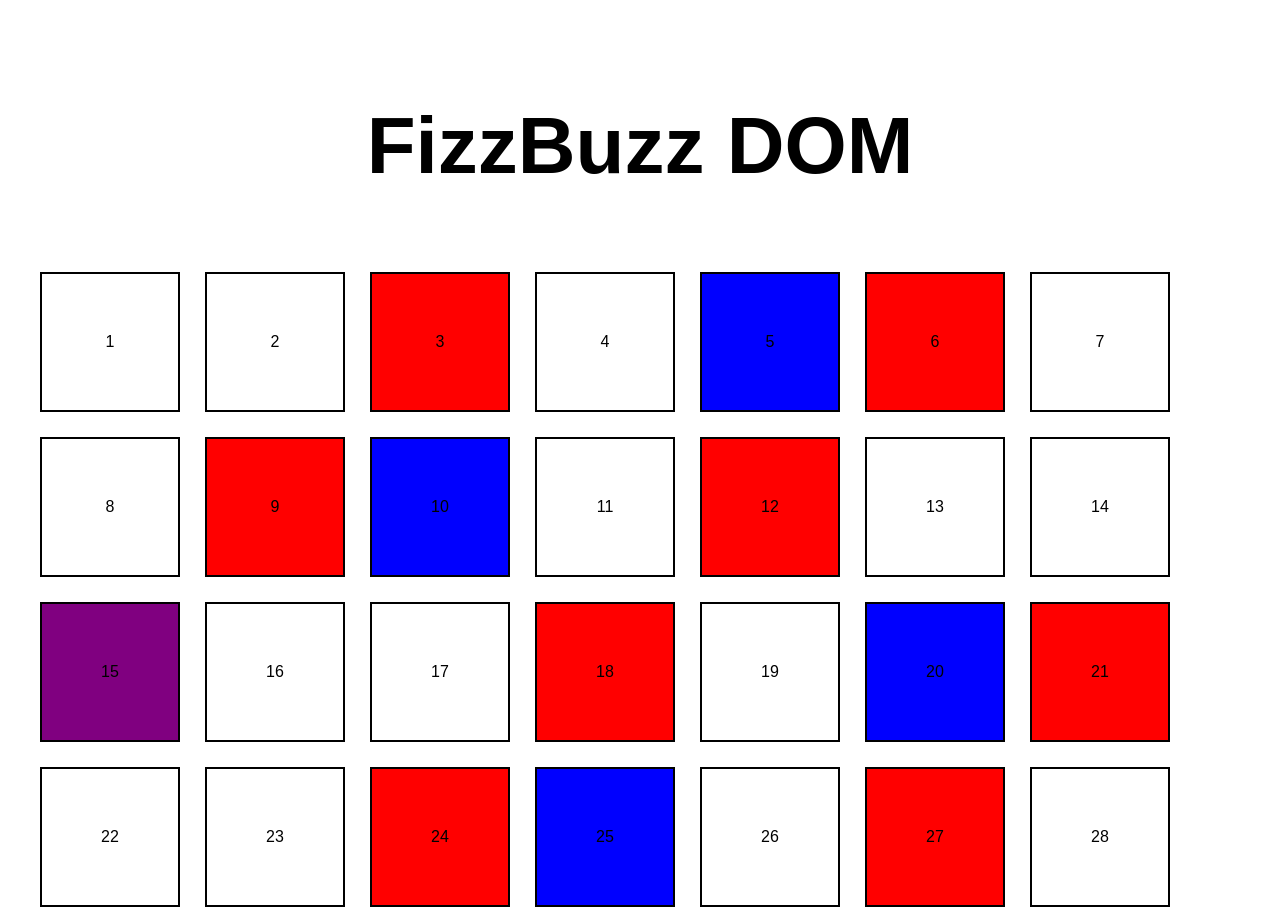
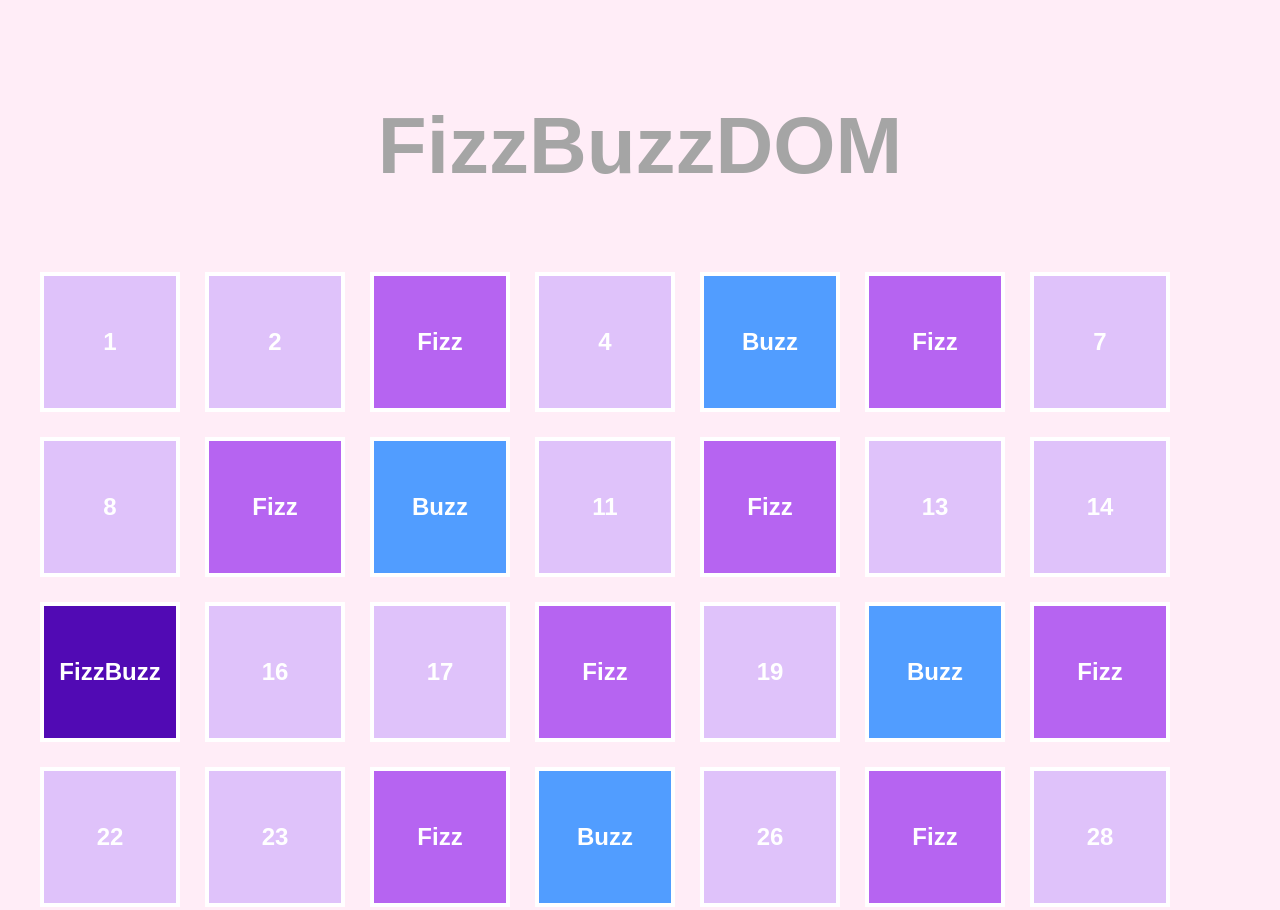
Before and after one commit to MiriamEvardi/js-fizzbuzz, a plain HTML site: page index.html in a window 1280 px wide. Shown: the top 910 px of the page. Drawn offline with Linux system fonts and the light colour scheme.

Commit message:
styled and exercise completed

```diff
--- a/css/style.css
+++ b/css/style.css
@@ -6,6 +6,7 @@
 
 body {
     font-family: sans-serif;
+    background-color: rgb(255, 237, 247);
 }
 
 .container {
@@ -19,6 +20,7 @@ h1 {
     text-align: center;
     font-size: 80px;
     padding-bottom: 80px;
+    color: rgb(165, 165, 165);
 }
 
 #grid {
@@ -33,17 +35,5 @@ h1 {
     align-items: center;
     width: 140px;
     height: 140px;
-    border: solid 2px black;
+    border: 4px white solid;
 }
-
-.square.fizz {
-    background-color: red;
-}
-
-.square.buzz {
-    background-color: blue;
-}
-
-.square.fizz.buzz {
-    background-color: purple;
-}
--- a/index.html
+++ b/index.html
@@ -12,7 +12,7 @@
 <body>
     <div class="container">
 
-        <h1>FizzBuzz DOM</h1>
+        <h1>FizzBuzzDOM</h1>
         <div id="grid">
 
         </div>
--- a/js/script.js
+++ b/js/script.js
@@ -1,8 +1,3 @@
-//Scrivi un programma che stampi in console i numeri da 1 a 100,
-//ma che per i multipli di 3 stampi “Fizz” al posto del numero e per i multipli di 5 stampi “Buzz”.
-//Per i numeri che sono sia multipli di 3 che di 5 stampi “FizzBuzz”.
-
-
 //memorizzo la costante della griglia
 const gridElement = document.querySelector("#grid");
 
@@ -14,25 +9,33 @@ for (let i = 1; i <= 100; i++) {
 
     //li stampo in pagina
     gridElement.append(squareElement);
+
     squareElement.className = "square";
     squareElement.innerHTML = i;
+    squareElement.style.color = "white";
+    squareElement.style.fontWeight = "bold";
+    squareElement.style.fontSize = "24px";
+    squareElement.style.backgroundColor = "rgb(223, 194, 250";
 
     // (IF) voglio che i multipli di 3 abbiano stampato "Fizz" al posto del numero
     if (i % 3 == 0) {
         squareElement.className += " fizz";
-
+        squareElement.innerText = "Fizz";
+        squareElement.style.backgroundColor = "rgb(182, 100, 241)";
     }
 
     // (IF) voglio che i multipli di 5 abbiano stampato "Buzz"
     if (i % 5 == 0) {
         squareElement.className += " buzz";
-
+        squareElement.innerText = "Buzz";
+        squareElement.style.backgroundColor = "rgb(81, 157, 255)";
     }
 
     // (IF) voglio che sia i multipli di 3 che di 5 abbiano stampato "FizzBuzz"
     // altrimenti fare la moltiplicazione 3 * 5 ?
     if (i % 3 == 0 && i % 5 == 0) {
         squareElement.className = "square fizz buzz";
-
+        squareElement.innerText = "FizzBuzz";
+        squareElement.style.backgroundColor = "rgb(81, 10, 180)";
     }
 }
```
